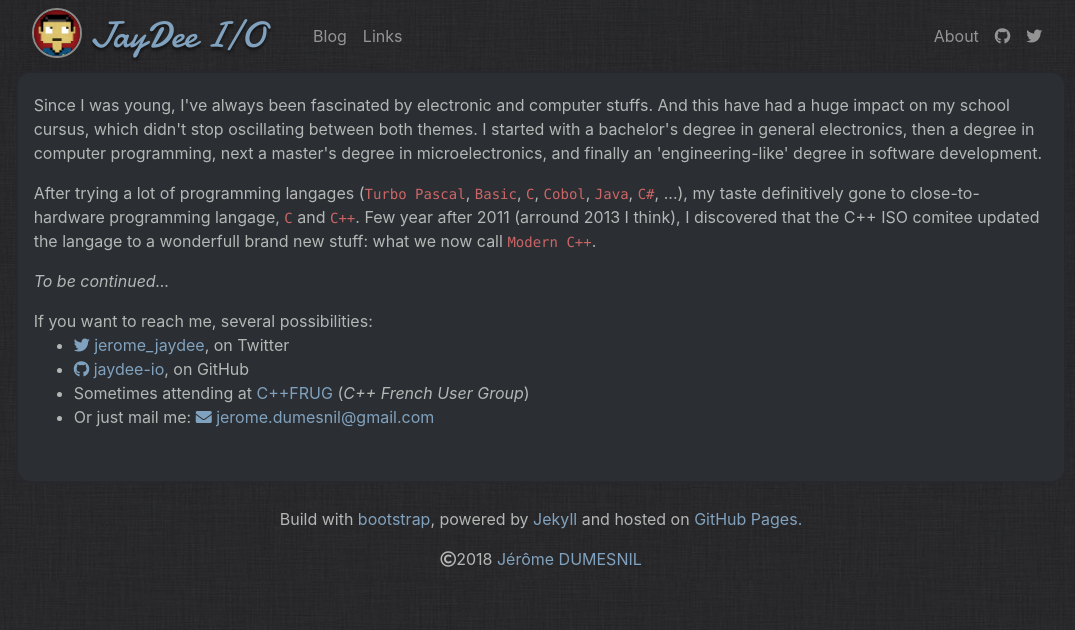
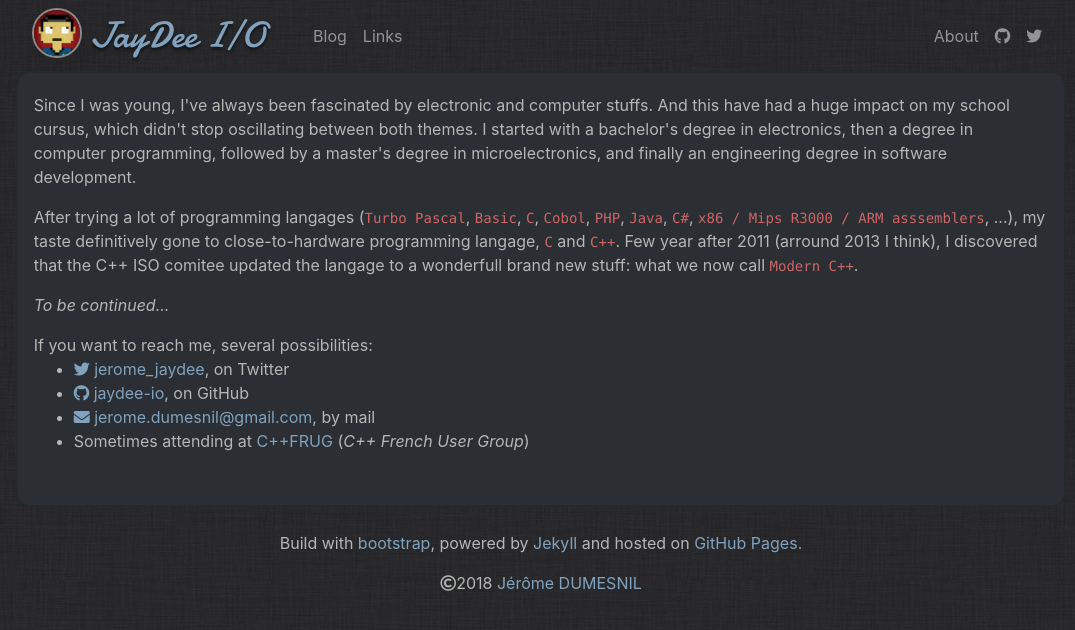
Before and after one commit to jaydee-io/jaydee-io.github.io, a Jekyll site: the page built from about/index.html, in a window 1280 px wide. Shown: the top 630 px of the page, without its empty margins (99-1174 px from the left). Built offline with Jekyll 4.4.1, drawn with Linux system fonts in a browser that asks for light colours; nearby versions of some CDN libraries.

Commit message:
Update main / about layout

```diff
--- a/about/index.html
+++ b/about/index.html
@@ -5,12 +5,13 @@ layout: default
   <div class="card-body px-3">
     <div class="pb-3">Since I was young, I've always been fascinated by electronic and computer stuffs.
     And this have had a huge impact on my school cursus, which didn't stop oscillating
-    between both themes. I started with a bachelor's degree in general electronics,
-    then a degree in computer programming, next a master's degree in microelectronics,
-    and finally an 'engineering-like' degree in software development.</div>
+    between both themes. I started with a bachelor's degree in electronics,
+    then a degree in computer programming, followed by a master's degree in microelectronics,
+    and finally an engineering degree in software development.</div>
 
     <div class="pb-3">After trying a lot of programming langages (<code>Turbo Pascal</code>, <code>Basic</code>,
-    <code>C</code>, <code>Cobol</code>, <code>Java</code>, <code>C#</code>, ...), my
+    <code>C</code>, <code>Cobol</code>, <code>PHP</code>, <code>Java</code>, <code>C#</code>,
+    <code>x86 / Mips R3000 / ARM asssemblers</code>, ...), my
     taste definitively gone to close-to-hardware programming langage, <code>C</code>
     and <code>C++</code>. Few year after 2011 (arround 2013 I think), I
     discovered that the C++ ISO comitee updated the langage to a wonderfull
@@ -23,8 +24,8 @@ layout: default
       <ul>
         <li><a href="https://twitter.com/jerome_jaydee"><i class="fab fa-twitter"></i> jerome_jaydee</a>, on Twitter</li>
         <li><a href="https://github.com/jaydee-io"><i class="fab fa-github"></i> jaydee-io</a>, on GitHub</li>
+        <li><a href="mailto:jerome.dumesnil@gmail.com"><i class="fas fa-envelope"></i> jerome.dumesnil@gmail.com</a>, by mail</li>
         <li>Sometimes attending at <a href="https://www.meetup.com/fr-FR/User-Group-Cpp-Francophone/">C++FRUG</a> (<i>C++ French User Group</i>)</li>
-        <li>Or just mail me: <a href="mailto:jerome.dumesnil@gmail.com"><i class="fas fa-envelope"></i> jerome.dumesnil@gmail.com</a></li>
       </ul>
     </div>
   </div>
--- a/css/main.scss
+++ b/css/main.scss
@@ -5,9 +5,10 @@
 $enable-shadows:         true;
 $link-hover-decoration:  none;
 
-$navbar-brand-font-size: 2.3rem;
-$border-width:  2px;
-$border-radius: 15px;
+$navbar-brand-font-size:    2.3rem;
+$border-width:              2px;
+$border-radius:             15px;
+$list-group-item-padding-x: 0;
 
 $body-bg:           $base16-03;
 $body-color:        $base16-04;
@@ -15,6 +16,7 @@ $primary:           $base16-0D;
 $link-hover-color:  darken($primary, 20%);
 $border-color:      darken($base16-03, 5%);
 $card-bg:           darken($base16-02, 5%);
+$list-group-bg:     darken($base16-02, 5%);
 $code-color:        $base16-08;
 $pre-color:         $base16-03;
 
--- a/index.html
+++ b/index.html
@@ -26,9 +26,9 @@ layout: default
 <div class="card">
   <div class="card-body px-3">
       <h1 class="card-title">Latest posts</h1>
-      <ul class="card-text text-justify">
+      <ul class="list-group list-group-flush text-justify">
       {% for post in site.posts limit:3 %}
-        <li>
+        <li class="list-group-item">
           <span class="font-italic"><div class="far fa-calendar-alt"></div> {{ post.date | date: '%b %d, %Y' }}</span> &raquo; <a href="{{ post.url }}">{{ post.title }}</a>
           <div style="text-overflow:ellipsis;">{{ post.excerpt }}</div>
         </li>
```
